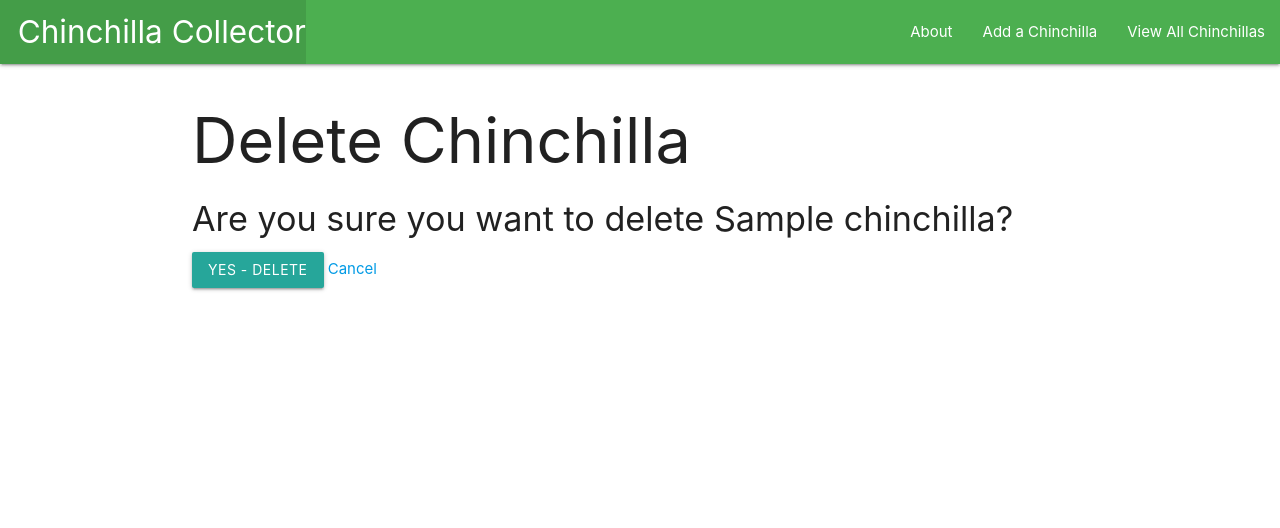
After one commit to kimberlyalord/chinchilla_collector, a Django app: page /chinchillas/1/delete/ in a window 1280 px wide. The commit adds this page. Shown: the top 528 px of the page. Run offline with Django 3.2, Linux system fonts and the light colour scheme; tables that the repository leaves empty hold one stand-in row (values such as "Sample post").

Commit message:
Add delete functionality

```diff
--- a/main_app/templates/chinchillas/detail.html
+++ b/main_app/templates/chinchillas/detail.html
@@ -12,7 +12,8 @@
     </div>
     <div class="card-action">
         <a href="{% url 'chinchillas_update' chinchilla.id %}">Edit</a>
-      </div>
+        <a href="{% url 'chinchillas_delete' chinchilla.id %}">Delete</a>
+    </div>
 </div>
 
 {% endblock %}
--- /dev/null
+++ b/main_app/templates/main_app/chinchilla_confirm_delete.html
@@ -0,0 +1,14 @@
+{% extends 'base.html' %}
+{% block content %}
+
+<h1>Delete Chinchilla</h1>
+
+<h4>Are you sure you want to delete {{ object.name }}?</h4>
+
+<form action="" method="POST">
+    {% csrf_token %}
+    <input type="submit" value="Yes - Delete" class="btn">
+    <a href="{% url 'detail' chinchilla.id %}">Cancel</a>
+</form>
+
+{% endblock %}
--- a/main_app/urls.py
+++ b/main_app/urls.py
@@ -8,5 +8,6 @@ urlpatterns = [
     path('chinchillas/<int:chinchilla_id>/', views.chinchillas_detail, name='detail'),
     path('chinchillas/create/', views.ChinchillaCreate.as_view(), name='chinchillas_create'),
     path('chinchillas/<int:pk>/update/', views.ChinchillaUpdate.as_view(), name='chinchillas_update'),
+    path('chinchillas/<int:pk>/delete/', views.ChinchillaDelete.as_view(), name='chinchillas_delete'),
 
 ]
--- a/main_app/views.py
+++ b/main_app/views.py
@@ -26,3 +26,7 @@ class ChinchillaCreate(CreateView):
 class ChinchillaUpdate(UpdateView):
     model = Chinchilla
     fields = ['color', 'description', 'age']
+
+class ChinchillaDelete(DeleteView):
+    model = Chinchilla
+    success_url = '/chinchillas/'
```
